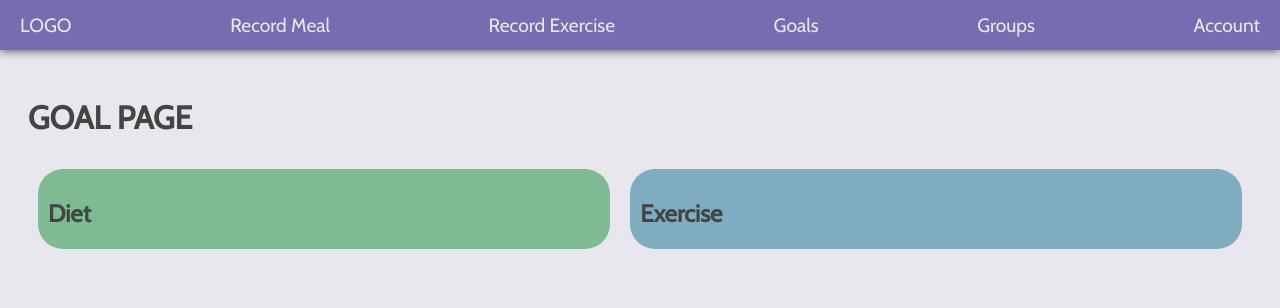
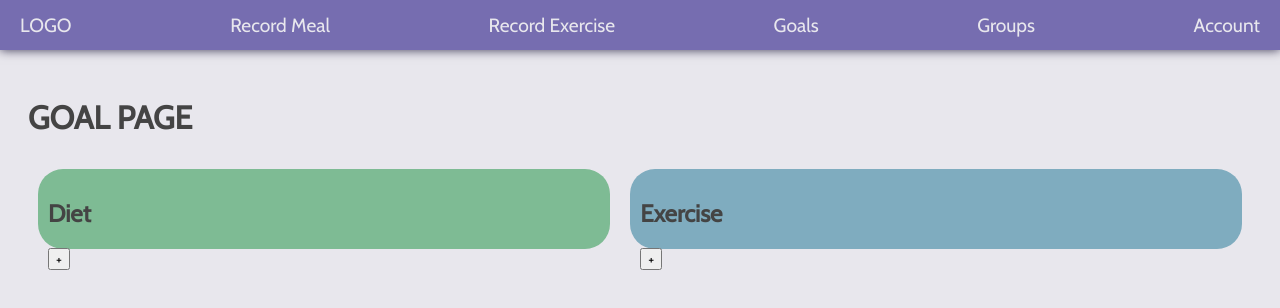
Before and after one commit to Wilsonator123/SECoursework, a React (Create React App) app in the folder client/: page /Goal in a window 1280 px wide. Shown: the top 308 px of the page. Built offline with nearby package versions, Linux system fonts and the light colour scheme.

Commit message:
Updated Goal.js
Added the basic form

```diff
--- a/client/src/Goal.js
+++ b/client/src/Goal.js
@@ -1,19 +1,91 @@
+import React, { useState } from "react";
 import "./css/goal.css";
 
+export default function Home() {
+  const [showExerciseGoalForm, setShowExerciseGoalForm] = useState(false);
+  const [showDietGoalForm, setShowDietGoalForm] = useState(false);
 
-export default function Home() {
+  const handleExerciseGoalClick = () => {
+    setShowExerciseGoalForm((prev) => !prev);
+  };
+
+  const handleDietGoalClick = () => {
+    setShowDietGoalForm((prev) => !prev);
+  };
+
+  const handleExerciseFormSubmit = (event) => {
+    event.preventDefault();
+    // Handle exercise goal form submission
+  };
+
+  const handleDietFormSubmit = (event) => {
+    event.preventDefault();
+    // Handle diet goal form submission
+  };
+
   return (
     <div id="pageContainer">
       <h1> GOAL PAGE </h1>
-            <div class="grid-container-goal">
-            <div class="goalBox1">
+      <div className="grid-container-goal">
+        <div className="goalBox1">
           <h2>Diet</h2>
+          <button onClick={handleDietGoalClick}>
+            {showDietGoalForm ? "-" : "+"}
+          </button>
+          {showDietGoalForm && (
+            <form onSubmit={handleDietFormSubmit}>
+              <label>
+                Goal Name:
+                <input type="text" />
+              </label>
+              <label>
+                Date Begun:
+                <input type="date" />
+              </label>
+              <label>
+                Date Due:
+                <input type="date" />
+              </label>
+              <label>
+                Weight:
+                <input type="number" />
+              </label>
+              <button type="submit">Submit goal</button>
+            </form>
+          )}
         </div>
-            <div class="goalBox2">
+        <div className="goalBox2">
           <h2>Exercise</h2>
+          <button onClick={handleExerciseGoalClick}>
+            {showExerciseGoalForm ? "-" : "+"}
+          </button>
+          {showExerciseGoalForm && (
+            <form onSubmit={handleExerciseFormSubmit}>
+              <label>
+                Goal Name:
+                <input type="text" />
+              </label>
+              <label>
+                Date Begun:
+                <input type="date" />
+              </label>
+              <label>
+                Date Due:
+                <input type="date" />
+              </label>
+              <label>
+                Time:
+                <input type="number" />
+              </label>
+              <label>
+                Distance:
+                <input type="number" />
+              </label>
+              <button type="submit">Submit goal</button>
+            </form>
+          )}
         </div>
       </div>
     </div>
-
   );
 }
```
Lines whose indentation alone changed are shown as unchanged.
